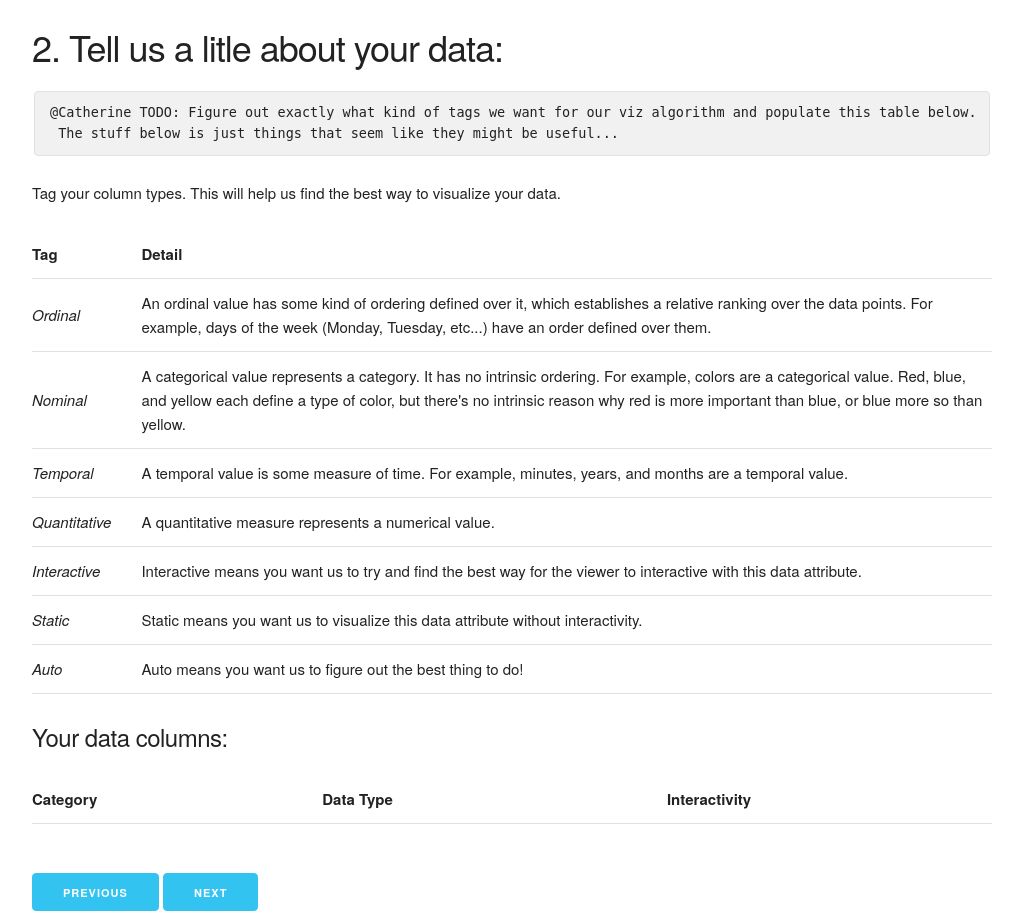
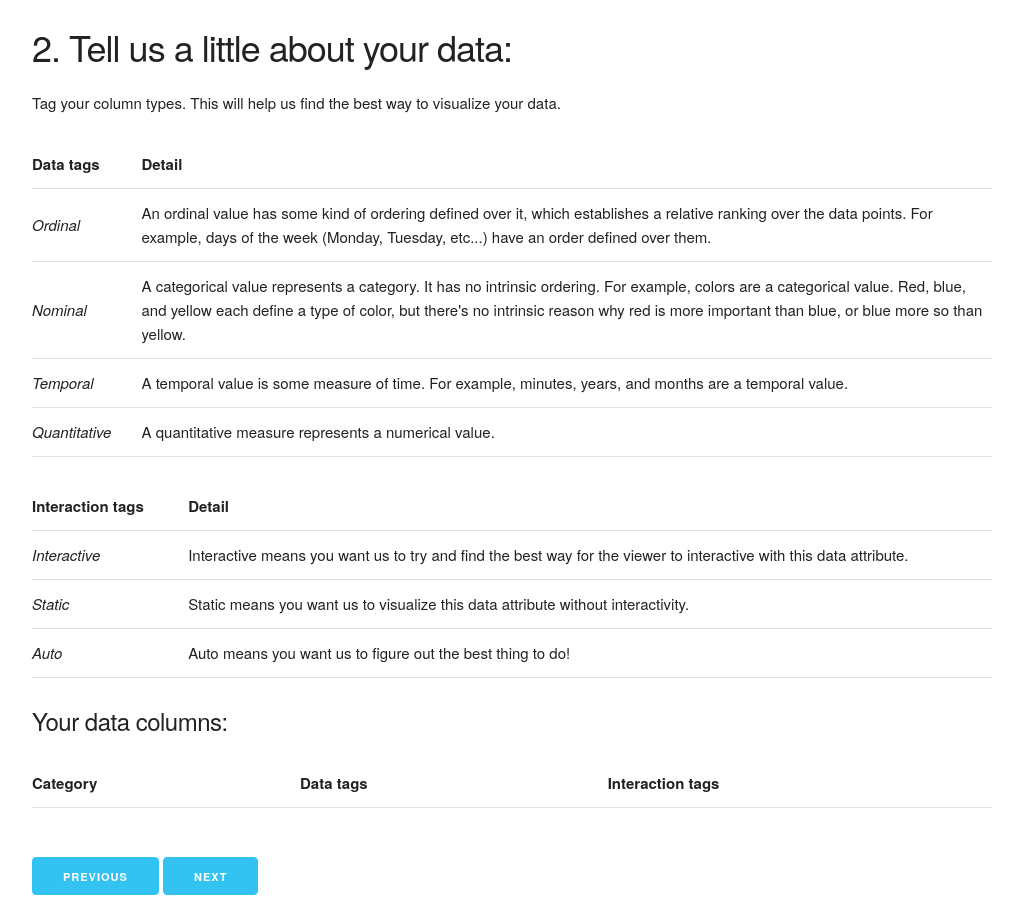
Before and after one commit to hovanter/cs448b-finalproj, a PHP site: page /configure.html in a window 1280 px wide. Shown: the whole page, without its empty margins (128-1151 px from the left). After the commit the page ends 895 px from the top, so only its background shows below. Run offline with PHP 8.4, Linux system fonts and the light colour scheme; lists and menus that the app fills with data are empty.

Commit message:
Minor style things, JSON support, dummy visualization. Couldn't figure out scatterplot yet.

```diff
--- a/configure.html
+++ b/configure.html
@@ -4,6 +4,7 @@
   <meta charset="utf-8" />
   <link rel="stylesheet" type="text/css" href="css/skeleton/normalize.css">
   <link rel="stylesheet" type="text/css" href="css/skeleton/skeleton.css">
+  <link rel="stylesheet" type="text/css" href="css/configure.css">
   <script src="bower_components/jquery/dist/jquery.min.js"></script>
   <script src="scripts/configure.js"></script>
   <title>Configure</title>
@@ -13,13 +14,12 @@
     <!-- Instruction section -->
     <div class="row">
       <br />
-      <h3>2. Tell us a litle about your data:</h3>
-      <pre><code>@Catherine TODO: Figure out exactly what kind of tags we want for our viz algorithm and populate this table below.<br /> The stuff below is just things that seem like they might be useful...</code></pre>
+      <h3>2. Tell us a little about your data:</h3>
       <p>Tag your column types. This will help us find the best way to visualize your data.</p>
       <table class="u-full-width">
         <thead>
           <tr>
-            <th>Tag</th>
+            <th>Data tags</th>
             <th>Detail</th>
           </tr>
         </thead>
@@ -40,6 +40,16 @@
             <td><i>Quantitative</i></td>
             <td>A quantitative measure represents a numerical value.</td>
           </tr>
+        </tbody>
+      </table>
+      <table class="u-full-width">
+        <thead>
+          <tr>
+            <th>Interaction tags</th>
+            <th>Detail</th>
+          </tr>
+        </thead>
+        <tbody>
           <tr>
             <td><i>Interactive</i></td>
             <td>Interactive means you want us to try and find the best way for the viewer to interactive with this data attribute.</td>
@@ -63,8 +73,8 @@
         <thead>
           <tr>
             <th>Category</th>
-            <th>Data Type</th>
-            <th>Interactivity</th>
+            <th>Data tags</th>
+            <th>Interaction tags</th>
           </tr>
         </thead>
         <tbody id="data-body">
--- a/css/configure.css
+++ b/css/configure.css
@@ -1,11 +1,10 @@
-#radio label {
-  float: right;
-  display: inline
+#data-body form {
+  margin-bottom: 0px;
 }
-radio {
-  display: inline;
+
+#data-body form input {
+  width: auto;
+  margin-left: 10px;
+  margin-right: 5px;
+  margin-bottom: 0px;
 }
-#radio input {
-  width: auto;
-  margin-left: 3em;
-}
--- /dev/null
+++ b/css/index.css
@@ -0,0 +1,4 @@
+#userdata {
+	min-height: 300px;
+	width: 100%;
+}
--- a/index.html
+++ b/index.html
@@ -4,6 +4,7 @@
   <meta charset="utf-8" />
   <link rel="stylesheet" type="text/css" href="css/skeleton/normalize.css">
   <link rel="stylesheet" type="text/css" href="css/skeleton/skeleton.css">
+  <link rel="stylesheet" type="text/css" href="css/index.css">
   <script src="bower_components/jquery/dist/jquery.min.js"></script>
   <title>Setup</title>
 </head>
@@ -18,7 +19,7 @@
 
     <!-- Main content section -->
     <div class="row">
-      <textarea id="userdata" style="width: 100%;"></textarea>
+      <textarea id="userdata"></textarea>
     </div>
 
     <!-- Navigation section...put buttons here -->
--- a/visualization.html
+++ b/visualization.html
@@ -9,7 +9,7 @@
   <script src="bower_components/jquery/dist/jquery.min.js"></script>
   <script src="bower_components/wnumb/wNumb.js"></script>
   <script src="bower_components/nouislider/distribute/nouislider.min.js"></script>
-  <script src="scripts/sliders.js"></script>
+  <!-- <script src="scripts/sliders.js"></script>  -->
 
   <!-- Vega-Lite and D3 -->
   <script src="bower_components/d3/d3.min.js" charset="utf-8"></script>
```
Also changed, not shown: scripts/configure.js (+7 -7 lines), scripts/generate-vl-spec.js (+13 -5 lines).
